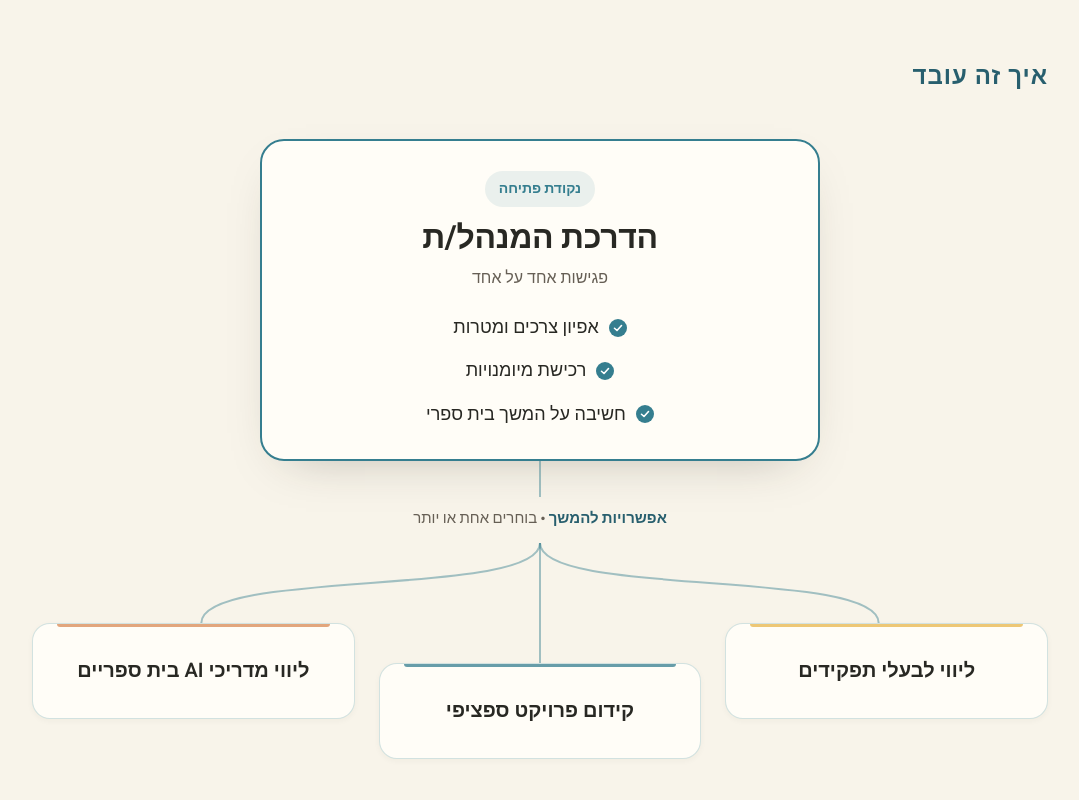
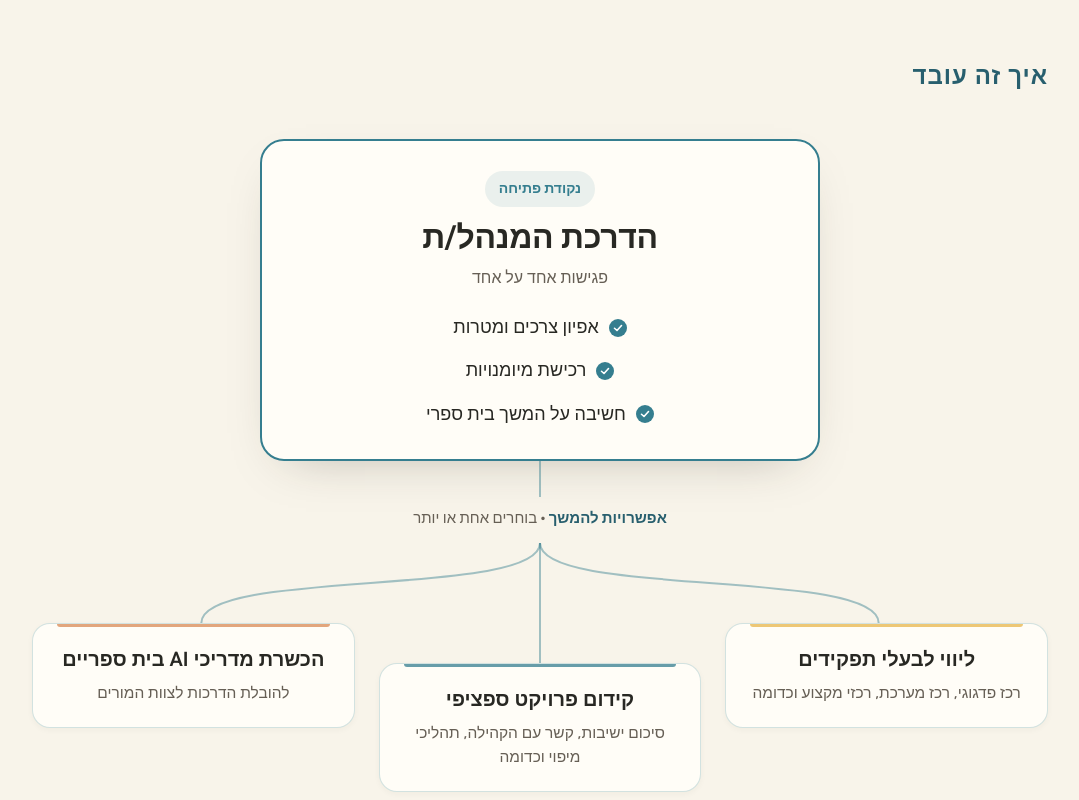
Before and after one commit to gallevy72-coder/bonim-hinuch, a plain HTML site: page index.html in a window 1280 px wide. Shown: the part 2080-2880 px from the top of the page, without its empty margins (100-1179 px from the left). Drawn offline with Linux system fonts and the light colour scheme.

Commit message:
'איך זה עובד': תתי-כותרות לאפשרויות ושינוי שם לאפשרות השלישית
Co-Authored-By: Claude Opus 5.5 <noreply@anthropic.com>
Claude-Session: https://claude.ai/code/session_01QtvykA8dJtwkMsUACYnArA

```diff
--- a/index.html
+++ b/index.html
@@ -217,7 +217,7 @@
   @media(min-width:760px){.phases{flex-direction:row;align-items:stretch;gap:10px}.phase{flex:1;padding:42px 22px 32px}.phase-arrow{flex:0 0 auto;padding:0 4px;align-self:center;font-size:22px}.phase-arrow::before{content:"←"}}
   /* JOURNEY MAP */
   /* how it works — root + branching options */
-  .tree{margin-top:40px;--tl:rgba(53,126,143,.45)}
+  .tree{margin-top:40px;margin-bottom:32px;--tl:rgba(53,126,143,.45)}
   .tree-root{position:relative;max-width:560px;margin:0 auto;background:var(--card);border:2px solid var(--sage);border-radius:24px;padding:30px 34px 28px;text-align:center;box-shadow:var(--shadow)}
   .tree-tag{display:inline-block;font-size:14px;font-weight:700;color:var(--sage);background:rgba(53,126,143,.1);border-radius:999px;padding:5px 14px;margin-bottom:12px}
   .tree-title{font-family:'Heebo','Rubik',sans-serif;font-size:clamp(26px,2.6vw,32px);font-weight:700;color:var(--ink);margin:0}
@@ -232,20 +232,21 @@
   .tree-fan{position:absolute;top:0;left:0;width:100%;height:120px;overflow:visible;pointer-events:none}
   .tree-fan path{fill:none;stroke:var(--tl);stroke-width:2;vector-effect:non-scaling-stroke}
   .tree-branch:nth-child(3){margin-top:40px}
-  .tree-branch{position:relative;display:flex;align-items:center;justify-content:center;min-height:96px;padding:22px 20px;background:var(--card);border:1px solid rgba(53,126,143,.22);border-radius:18px;text-align:center;box-shadow:0 2px 6px rgba(42,42,38,.04);transition:transform .25s ease,box-shadow .25s ease}
+  .tree-branch{position:relative;display:flex;flex-direction:column;align-items:center;justify-content:center;min-height:96px;padding:22px 20px;background:var(--card);border:1px solid rgba(53,126,143,.22);border-radius:18px;text-align:center;box-shadow:0 2px 6px rgba(42,42,38,.04);transition:transform .25s ease,box-shadow .25s ease}
   .tree-branch:hover{transform:translateY(-3px);box-shadow:0 10px 24px -12px rgba(42,42,38,.25)}
   .tree-branch::after{content:'';position:absolute;top:0;right:24px;left:24px;height:3px;border-radius:0 0 999px 999px;opacity:.75}
   .tree-branch:nth-child(2)::after{background:#E7B64B}
   .tree-branch:nth-child(3)::after{background:#357E8F}
   .tree-branch:nth-child(4)::after{background:#D88A55}
   .tree-branch-title{font-family:'Heebo','Rubik',sans-serif;font-size:20px;font-weight:600;color:var(--ink);line-height:1.35}
+  .tree-branch-sub{display:block;margin-top:8px;font-size:15.5px;line-height:1.55;color:var(--ink-soft)}
   @media(max-width:760px){
     .tree-root{padding:26px 22px 24px}
     .tree-label{width:auto;margin:0;padding:22px 48px 0 0;text-align:right}
     .tree-label::before{left:auto;right:30px;margin-left:0;height:100%}
     .tree-fan{display:none}
     .tree-branches{grid-template-columns:1fr;gap:14px;margin-top:0;padding-top:16px;padding-right:48px}
-    .tree-branches::before{content:'';position:absolute;top:0;right:30px;bottom:34px;width:2px;background:var(--tl)}
+    .tree-branches::before{content:'';position:absolute;top:0;right:30px;bottom:46px;width:2px;background:var(--tl)}
     .tree-branch:nth-child(3){margin-top:0}
     .tree-branch{min-height:0;padding:20px 18px}
     .tree-branch::before{content:'';position:absolute;top:50%;right:-18px;width:18px;height:2px;background:var(--tl)}
@@ -807,9 +808,9 @@
             <path d="M300 0 L300 120"/>
             <path d="M300 0 C300 55 500 25 500 80"/>
           </svg>
-          <div class="tree-branch"><span class="tree-branch-title">ליווי לבעלי תפקידים</span></div>
-          <div class="tree-branch"><span class="tree-branch-title">קידום פרויקט ספציפי</span></div>
-          <div class="tree-branch"><span class="tree-branch-title">ליווי מדריכי AI בית ספריים</span></div>
+          <div class="tree-branch"><span class="tree-branch-title">ליווי לבעלי תפקידים</span><span class="tree-branch-sub">רכז פדגוגי, רכז מערכת, רכזי מקצוע וכדומה</span></div>
+          <div class="tree-branch"><span class="tree-branch-title">קידום פרויקט ספציפי</span><span class="tree-branch-sub">סיכום ישיבות, קשר עם הקהילה, תהליכי מיפוי וכדומה</span></div>
+          <div class="tree-branch"><span class="tree-branch-title">הכשרת מדריכי AI בית ספריים</span><span class="tree-branch-sub">להובלת הדרכות לצוות המורים</span></div>
         </div>
       </div>
     </div>
```
